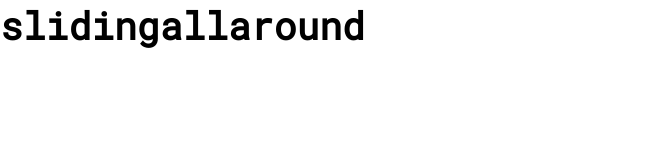
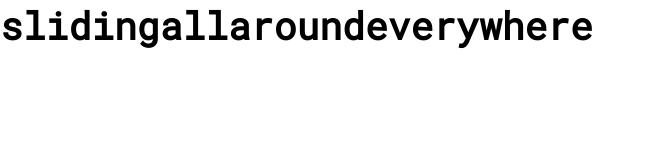
Before and after one commit to jos3ph-m/Sliding-Around, a plain HTML site: page index.html in a window 1280 px wide. Shown: the whole page, without its empty margins (0-652 px from the left). Drawn offline with nearby package versions, Linux system fonts and the light colour scheme.

Commit message:
Everywhere added

```diff
--- a/index.html
+++ b/index.html
@@ -12,6 +12,7 @@
       <h1 class="sliding">sliding</h1>
       <h1 class="all">all</h1>
       <h1 class="around">around</h1>
+      <h1 class="everywhere">everywhere</h1>
     </div>
     <script src="https://cdnjs.cloudflare.com/ajax/libs/gsap/3.5.1/gsap.min.js"></script>
     <script src="https://unpkg.com/@barba/core"></script>
```
